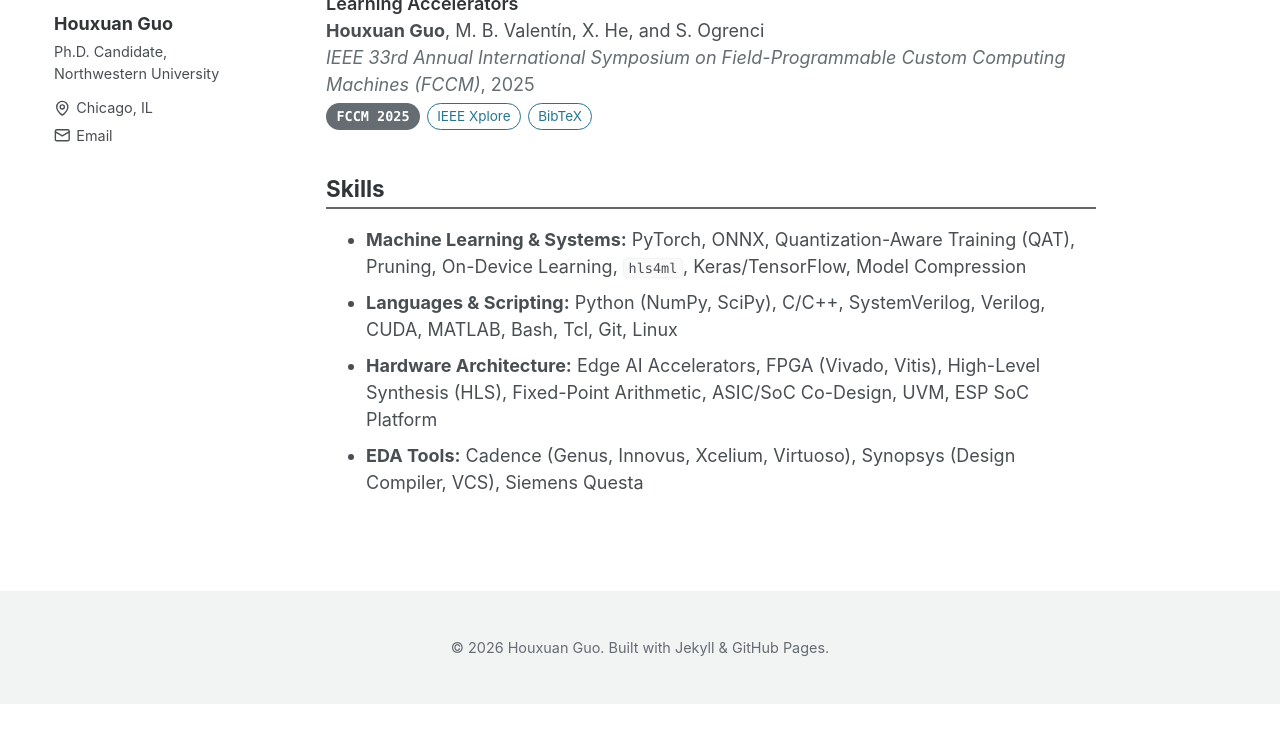
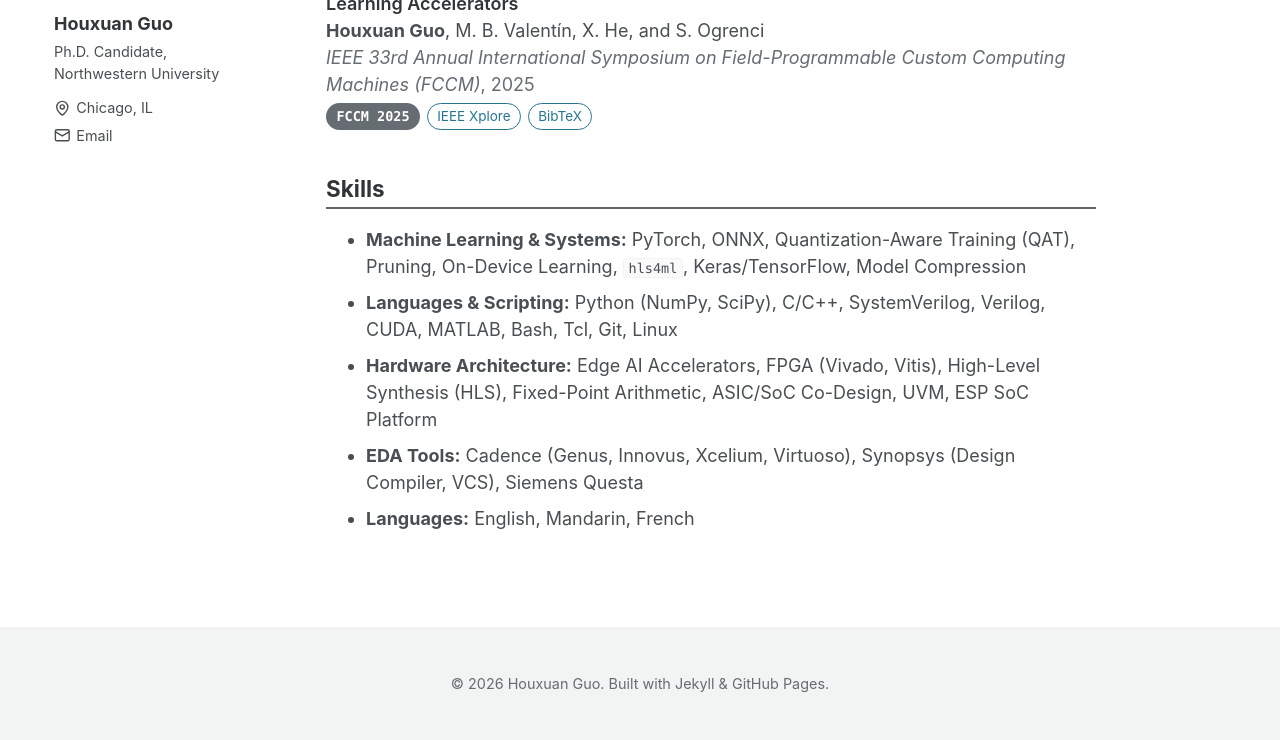
Before and after one commit to HoesenG/HoesenG.github.io, a Jekyll site: the page built from _pages/cv.md, in a window 1280 px wide and 900 px high, scrolled down 1181 px, cut to the strip 160-900 px from the top of the window. Built offline with Jekyll 4.4.1, drawn with Linux system fonts in a browser that asks for light colours; before the commit the page ends 2045 px from its top, so only the background shows below that.

Commit message:
Add languages to the CV skills

```diff
--- a/_pages/cv.md
+++ b/_pages/cv.md
@@ -48,3 +48,4 @@ redirect_from:
 * **Languages & Scripting:** Python (NumPy, SciPy), C/C++, SystemVerilog, Verilog, CUDA, MATLAB, Bash, Tcl, Git, Linux
 * **Hardware Architecture:** Edge AI Accelerators, FPGA (Vivado, Vitis), High-Level Synthesis (HLS), Fixed-Point Arithmetic, ASIC/SoC Co-Design, UVM, ESP SoC Platform
 * **EDA Tools:** Cadence (Genus, Innovus, Xcelium, Virtuoso), Synopsys (Design Compiler, VCS), Siemens Questa
+* **Languages:** English, Mandarin, French
```
